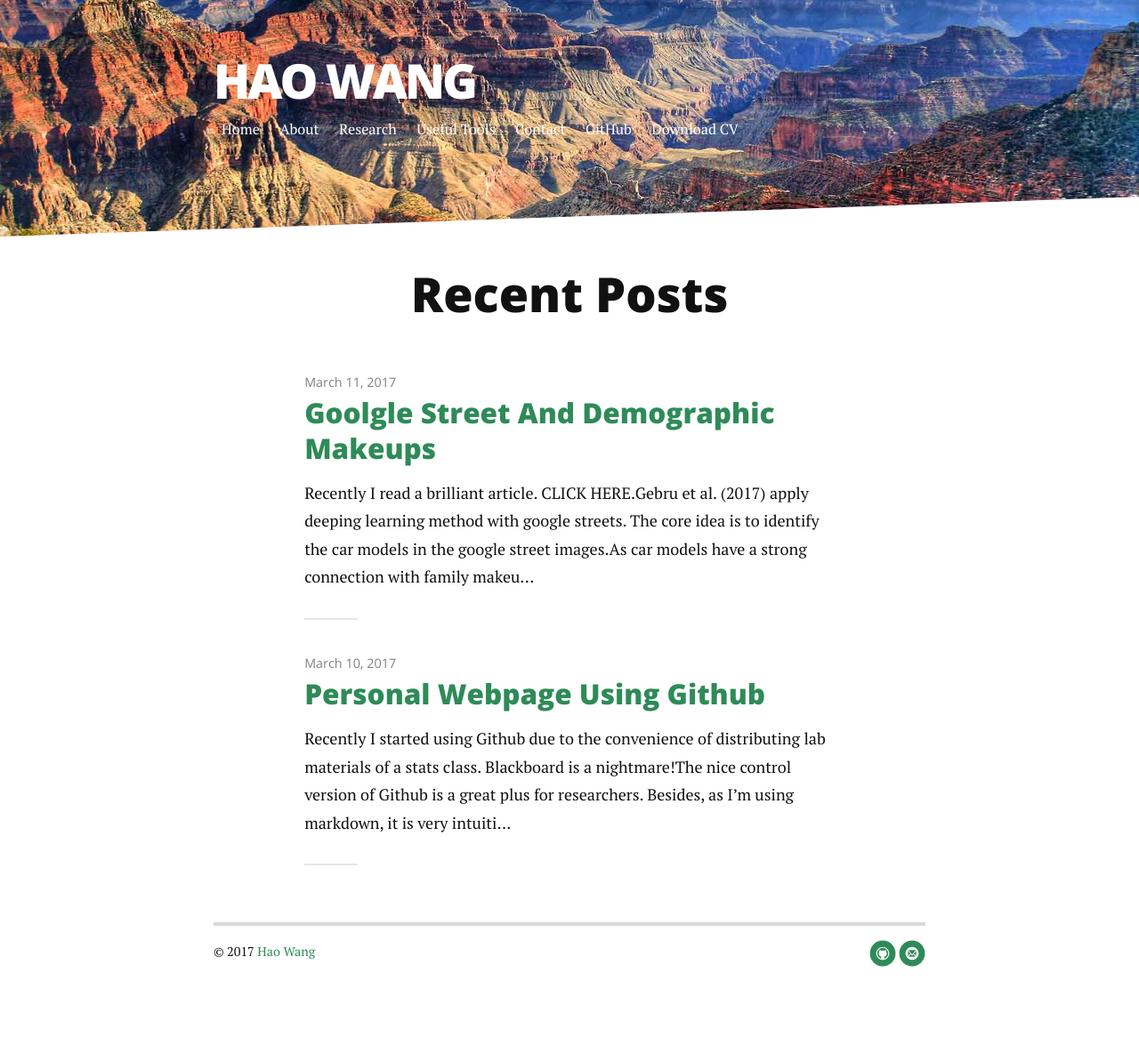
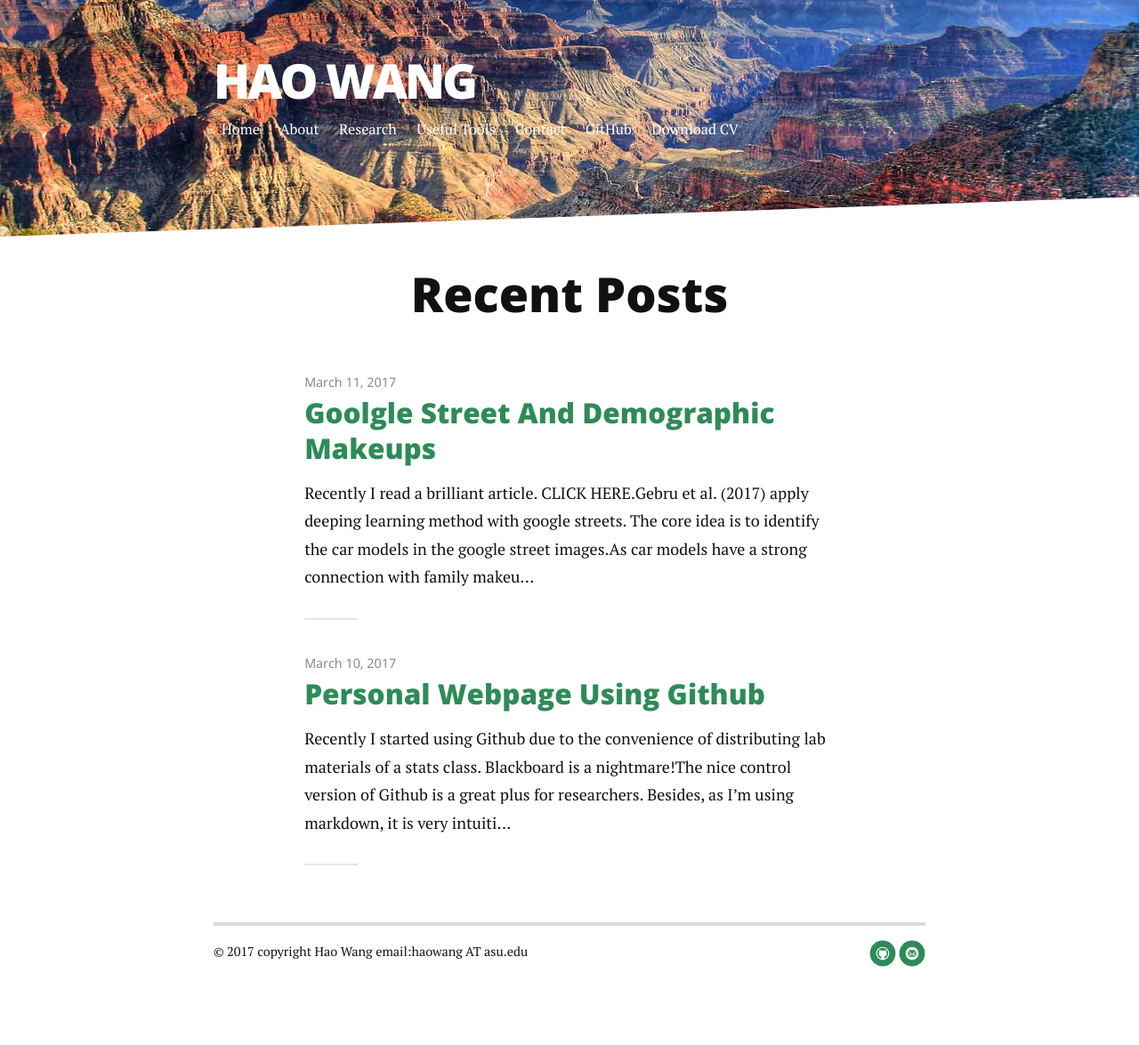
Before and after one commit to haowang666/haowang666.github.io, a Jekyll site: the page built from index.html, in a window 1280 px wide. Shown: the whole page at 89% size. Built offline with Jekyll 4.4.1, drawn with Linux system fonts in a browser that asks for light colours; nearby versions of some CDN libraries; the list of posts is cut into pages by our own code.

Commit message:
Update footer.html

```diff
--- a/_includes/footer.html
+++ b/_includes/footer.html
@@ -1,6 +1,6 @@
 <div class="footer">
    <div class="container">
-      <p class="copy">&copy; {{ site.time | date: '%Y' }} <a >Hao Wang</a> </p>
+      <p class="copy">&copy; {{ site.time | date: '%Y' }} copyright Hao Wang email:haowang AT asu.edu </p>
 
       <div class="footer-links">
          <ul class="noList">
```
